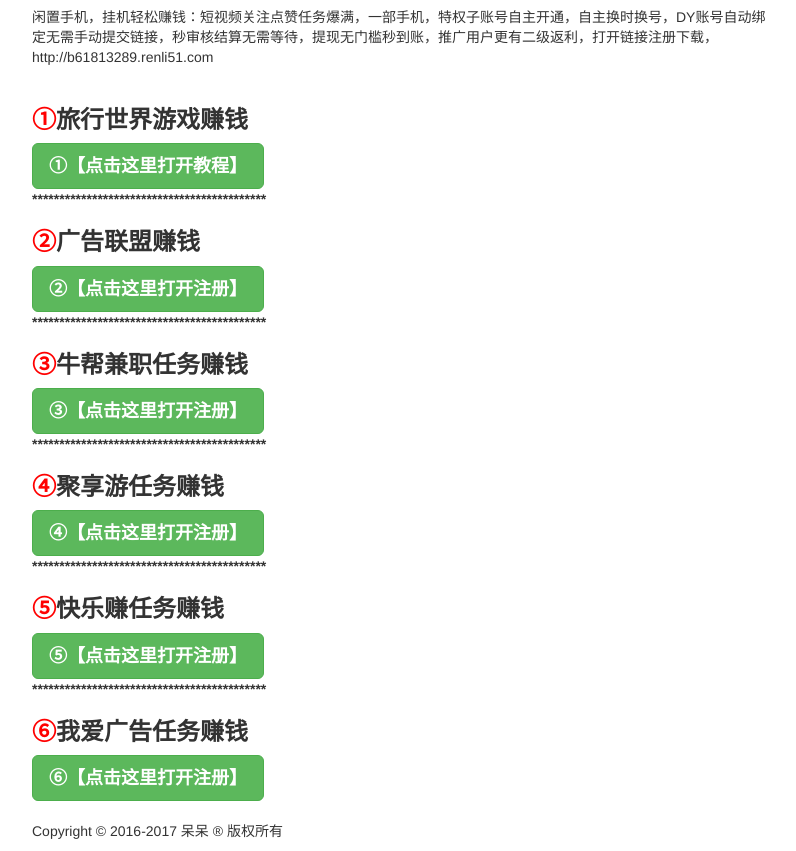
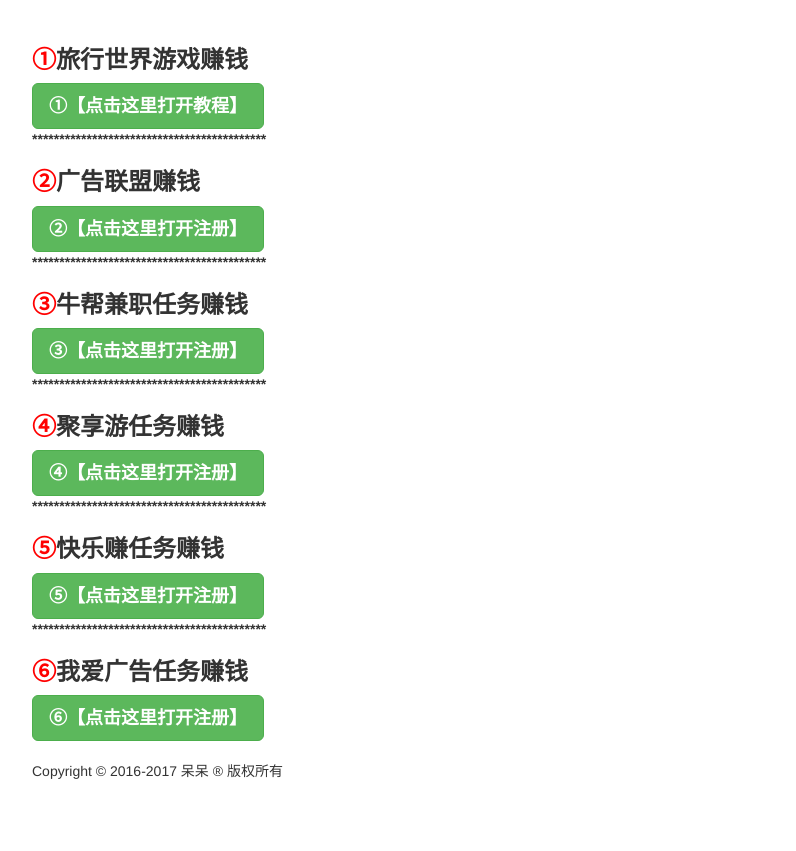
Before and after one commit to abclm/gg, a plain HTML site: page index.html in a window 1280 px wide. Shown: the part 88-939 px from the top of the page, without its empty margins (238-1034 px from the left). After the commit the page ends 879 px from the top, so only its background shows below. Drawn offline with Linux system fonts and the light colour scheme.

Commit message:
Update index.html

```diff
--- a/index.html
+++ b/index.html
@@ -24,9 +24,7 @@
 <section class="art_title" data-sudaclick="title_share_cmnt">
 <a href="http://www.daidaijx.cn/" target="_blank"><h4>返回导航主页</h4></a>
 <h1 class="art_title_h1" style="line-height:35px;font-size: 26px;"><font style="color:#ff7800;font-weight: normal;">【教程】 </font><strong>各种任务、游戏赚钱简单教程</strong></h1>
-
-闲置手机，挂机轻松赚钱：短视频关注点赞任务爆满，一部手机，特权子账号自主开通，自主换时换号，DY账号自动绑定无需手动提交链接，秒审核结算无需等待，提现无门槛秒到账，推广用户更有二级返利，打开链接注册下载，http://b61813289.renli51.com
-</br></br>
+</br>
 <h3><b><font color="#FF0000">①</font>旅行世界游戏赚钱</b></h3><a  button id="bf" type="button" class="btn btn-success btn-lg " href="https://shimo.im/docs/YdwVPwjvHrGH9YKw" rel="nofollow" target="_blank"><b>①【点击这里打开教程】</b></a>
 </br><b>*******************************************</b></br>
 
```
